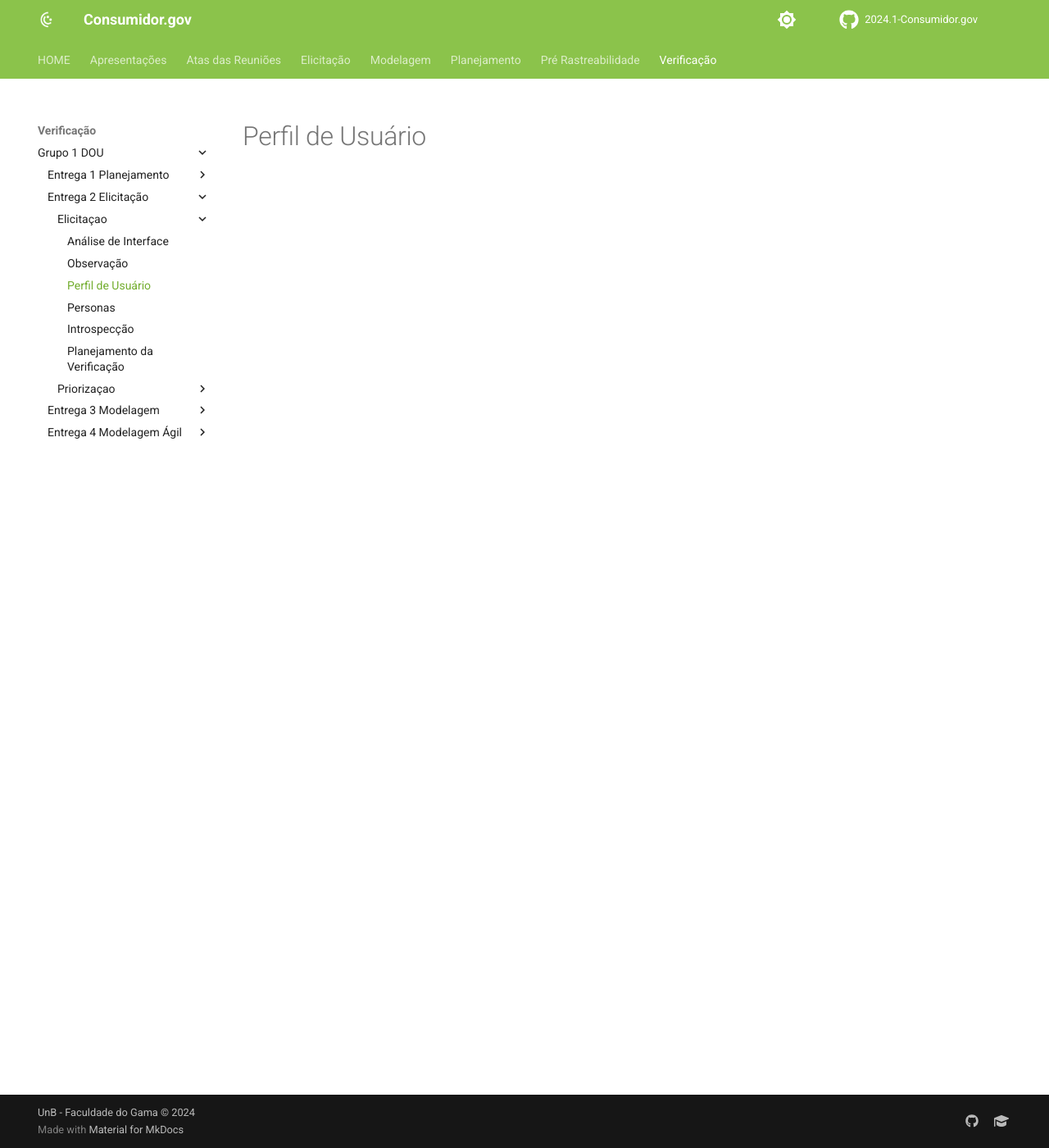
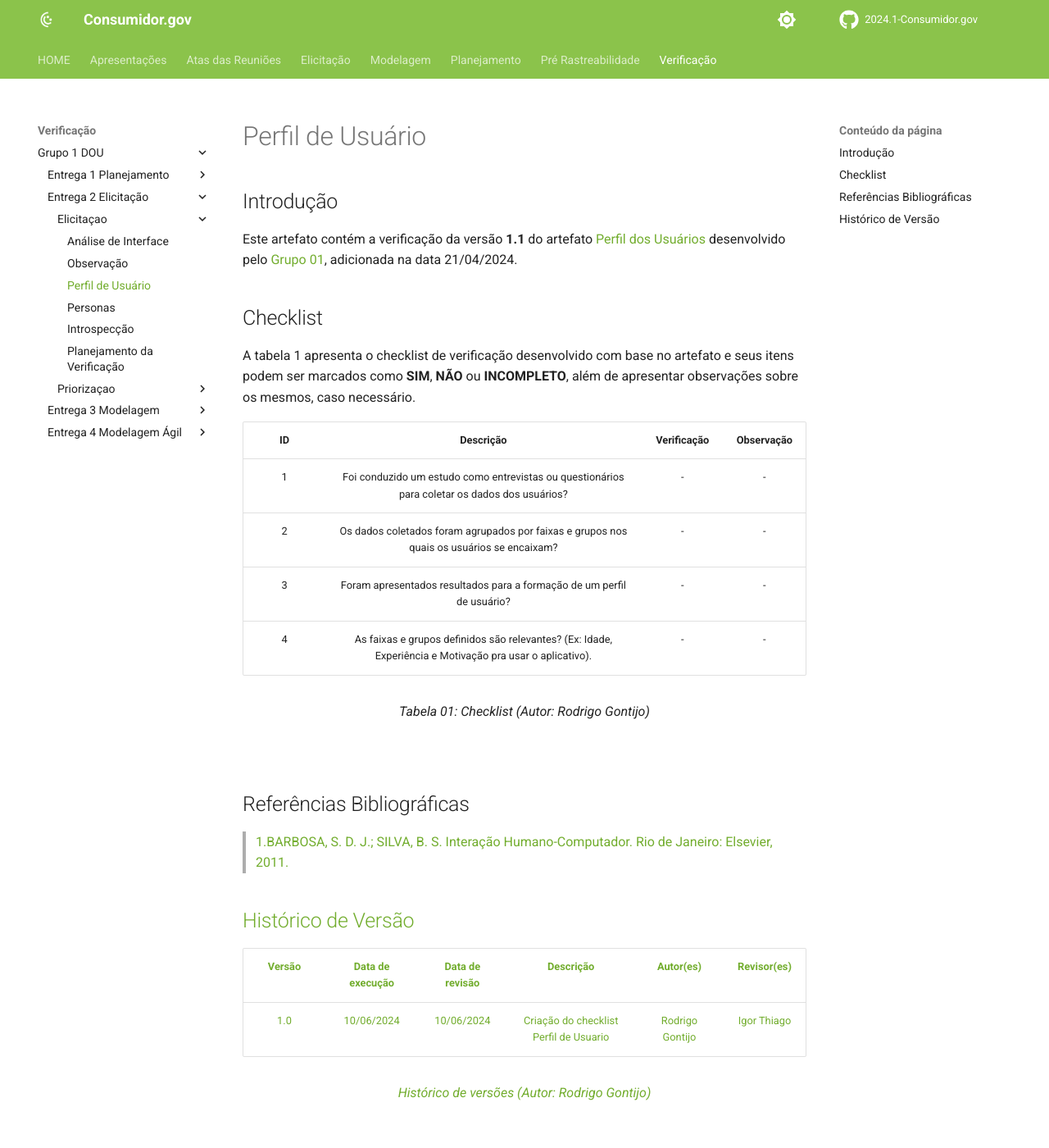
Before and after one commit to Requisitos-de-Software/2024.1-Grupo08, an MkDocs documentation site: the page built from docs/Verificação/Grupo 1 - DOU/Entrega 2 - Elicitação/Elicitaçao/PerfildeUsuario.md, in a window 1280 px wide and 1400 px high. Shown: the whole window at 82% size. Built offline with MkDocs 1.6.1 and Material for MkDocs 9.7.7, drawn with Linux system fonts in a browser that asks for light colours; comment, search, counter and statistics services are not loaded.

Commit message:
add checklists moscow e perfil de usuario

```diff
--- a/docs/Verificação/Grupo 1 - DOU/Entrega 2 - Elicitação/Elicitaçao/PerfildeUsuario.md
+++ b/docs/Verificação/Grupo 1 - DOU/Entrega 2 - Elicitação/Elicitaçao/PerfildeUsuario.md
@@ -1 +1,36 @@
 # Perfil de Usuário
+
+## Introdução
+
+Este artefato contém a verificação da versão **1.1** do artefato [Perfil dos Usuários](https://requisitos-de-software.github.io/2024.1-DiarioOficialdaUniao/elicitacao/perfilUsuario/) desenvolvido pelo [Grupo 01](https://requisitos-de-software.github.io/2024.1-DiarioOficialdaUniao/), adicionada na data 21/04/2024.
+
+## Checklist
+
+A tabela 1 apresenta o checklist de verificação desenvolvido com base no artefato e seus itens podem ser marcados como **SIM**, **NÃO** ou **INCOMPLETO**, além de apresentar observações sobre os mesmos, caso necessário.
+
+| ID | Descrição | Verificação | Observação |
+| :--: | :-----: | :---------: | :--------: |
+| 1 | Foi conduzido um estudo como entrevistas ou questionários para coletar os dados dos usuários? | - | - |
+| 2 | Os dados coletados foram agrupados por faixas e grupos nos quais os usuários se encaixam?  | - | - |
+| 3 | Foram apresentados resultados para a formação de um perfil de usuário? | - | - |
+| 4 | As faixas e grupos definidos são relevantes? (Ex: Idade, Experiência e Motivação pra usar o aplicativo). | - | - |
+
+<div align="center">
+<figcaption align="center">Tabela 01: Checklist (Autor: Rodrigo Gontijo)</figcaption>
+</div>
+<br/>
+
+
+## Referências Bibliográficas
+
+> <a id="FTF1Ref" href="#FTF1">1.BARBOSA, S. D. J.; SILVA, B. S. Interação Humano-Computador. Rio de Janeiro: Elsevier, 2011.
+## Histórico de Versão
+
+| Versão | Data de execução | Data de revisão |  Descrição                          | Autor(es)                                           | Revisor(es)                                           |
+| :----: | :--------------: | :-------------: | :---------------------------------: | :-------------------------------------------------: | :---------------------------------------------------: |
+| 1.0    | 10/06/2024       | 10/06/2024      | Criação do checklist Perfil de Usuario  | [Rodrigo Gontijo](https://github.com/rodrigogontijoo)   | [Igor Thiago](https://github.com/alladin51)  |
+
+<div align="center">
+<figcaption align="center">Histórico de versões (Autor: Rodrigo Gontijo)</figcaption>
+</div>
+<br/>
```
Also changed, not shown: docs/Verificação/Grupo 1 - DOU/Entrega 2 - Elicitação/Elicitaçao/planejamento.md (+12 -0 lines), docs/Verificação/Grupo 1 - DOU/Entrega 2 - Elicitação/Priorizaçao/MoSCoW.md (+37 -0 lines), docs/Verificação/Grupo 1 - DOU/Entrega 2 - Elicitação/Priorizaçao/planejamento.md (+12 -0 lines).
